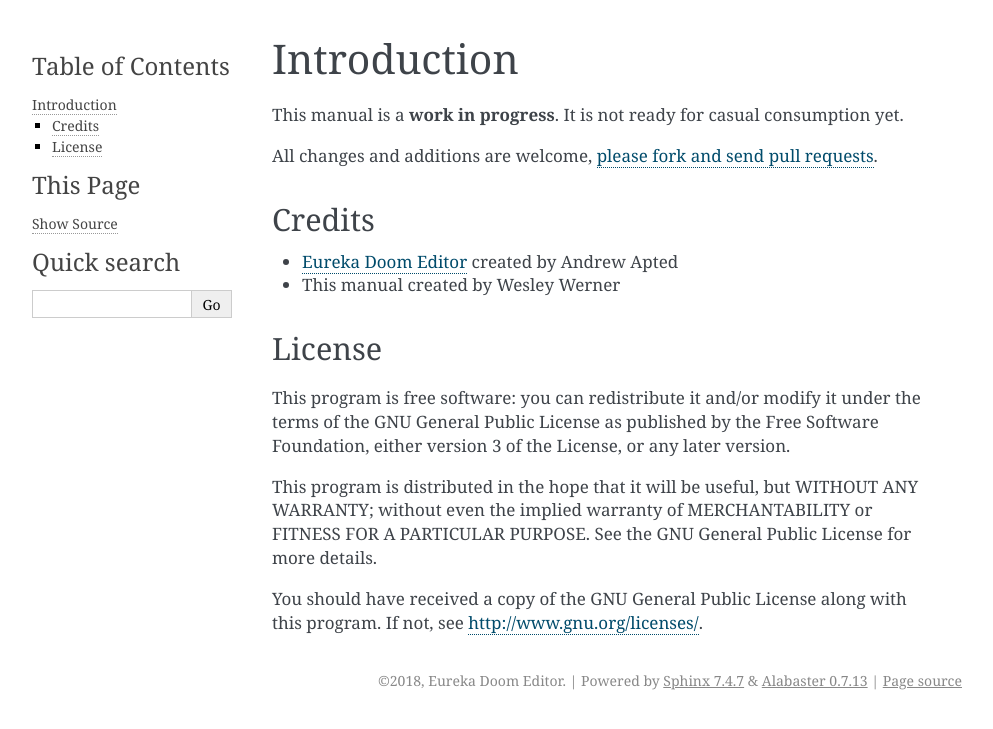
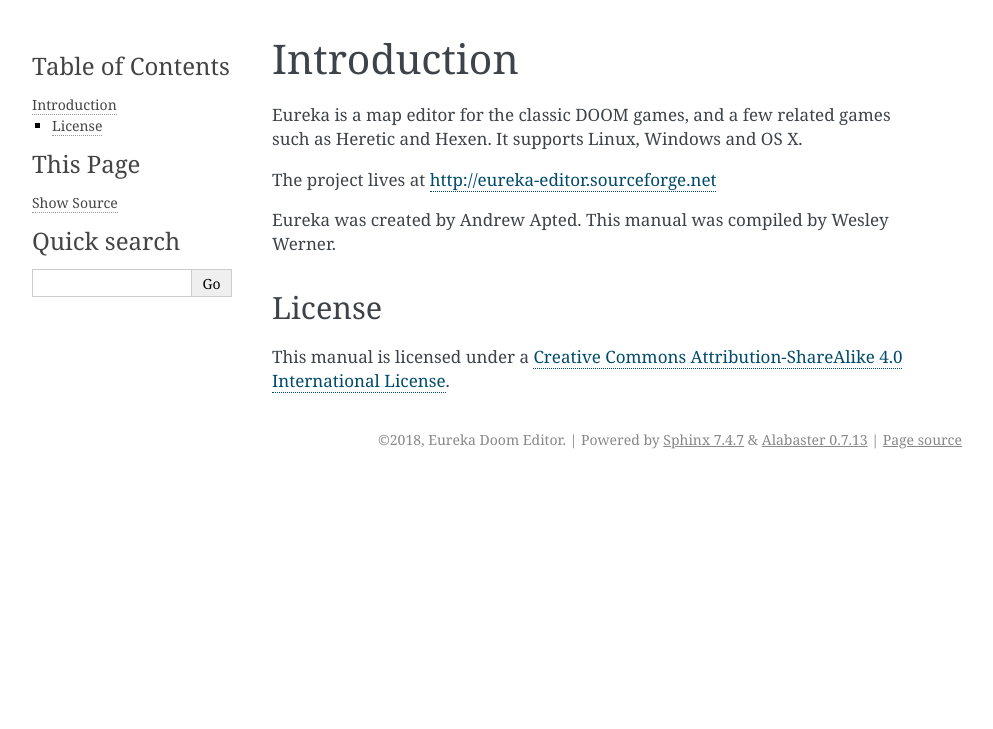
Before and after one commit to wesleywerner/eureka-docs, a Sphinx documentation site: the page built from source/introduction.rst, in a window 1280 px wide. Shown: the top 729 px of the page, without its empty margins (148-1141 px from the left). Built offline with Sphinx 7.4.7, drawn with Linux system fonts in a browser that asks for light colours.

Commit message:
Change license to CC, fix up introduction.

```diff
--- a/source/introduction.rst
+++ b/source/introduction.rst
@@ -1,28 +1,13 @@
 Introduction
 ============
 
-This manual is a **work in progress**. It is not ready for casual consumption yet.
+Eureka is a map editor for the classic DOOM games, and a few related games such as Heretic and Hexen. It supports Linux, Windows and OS X.
 
-All changes and additions are welcome, `please fork and send pull requests <https://github.com/wesleywerner/eureka-docs>`_.
+The project lives at http://eureka-editor.sourceforge.net
 
-Credits
--------
-
-* `Eureka Doom Editor <http://eureka-editor.sourceforge.net/>`_ created by Andrew Apted
-* This manual created by Wesley Werner
+Eureka was created by Andrew Apted. This manual was compiled by Wesley Werner.
 
 License
 -------
 
-This program is free software: you can redistribute it and/or modify
-it under the terms of the GNU General Public License as published by
-the Free Software Foundation, either version 3 of the License, or
-any later version.
-
-This program is distributed in the hope that it will be useful,
-but WITHOUT ANY WARRANTY; without even the implied warranty of
-MERCHANTABILITY or FITNESS FOR A PARTICULAR PURPOSE.  See the
-GNU General Public License for more details.
-
-You should have received a copy of the GNU General Public License
-along with this program. If not, see http://www.gnu.org/licenses/.
+This manual is licensed under a `Creative Commons Attribution-ShareAlike 4.0 International License <http://creativecommons.org/licenses/by-sa/4.0/>`_.
```
Also changed, not shown: README.md (+1 -12 lines), source/index.rst (+8 -0 lines), source/installation.rst (+6 -10 lines).
